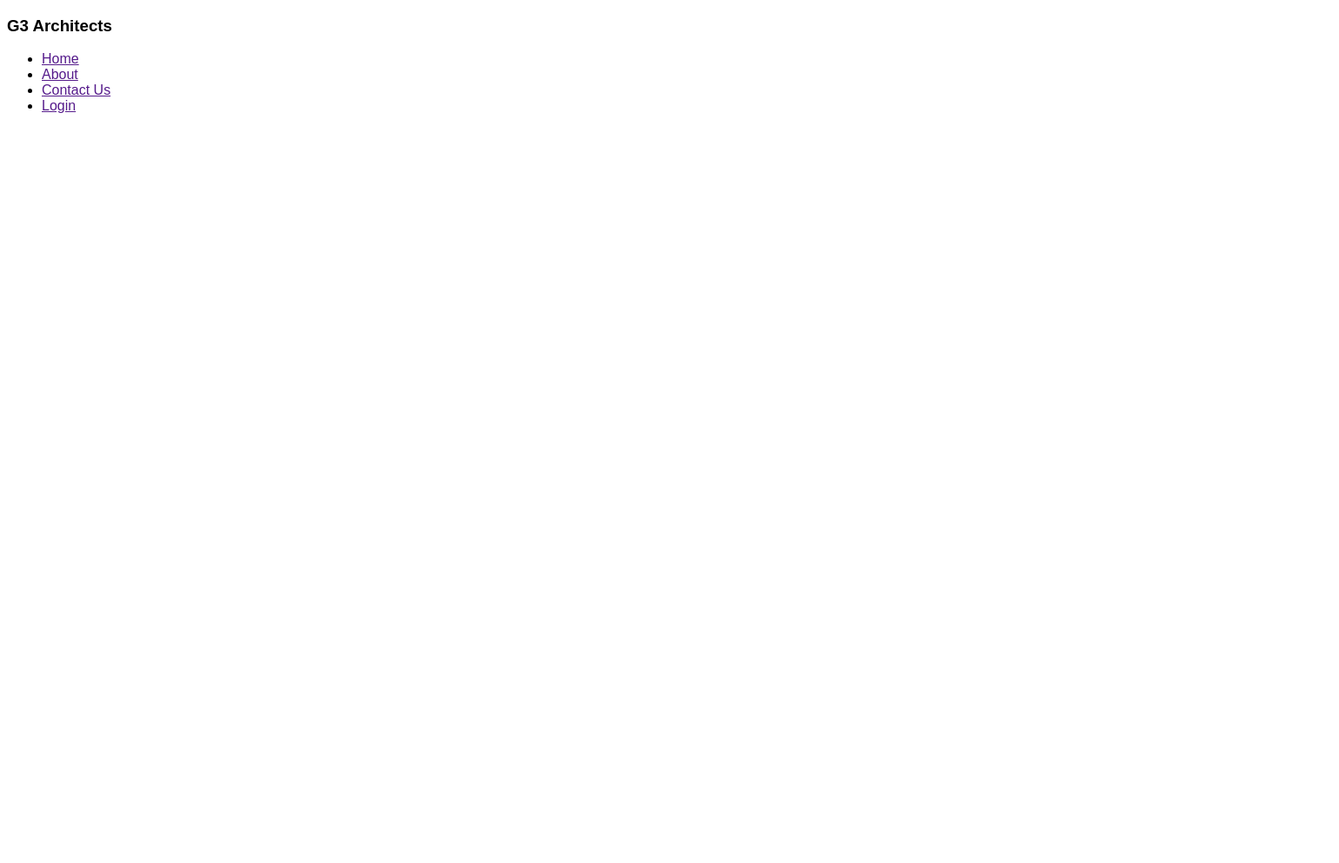
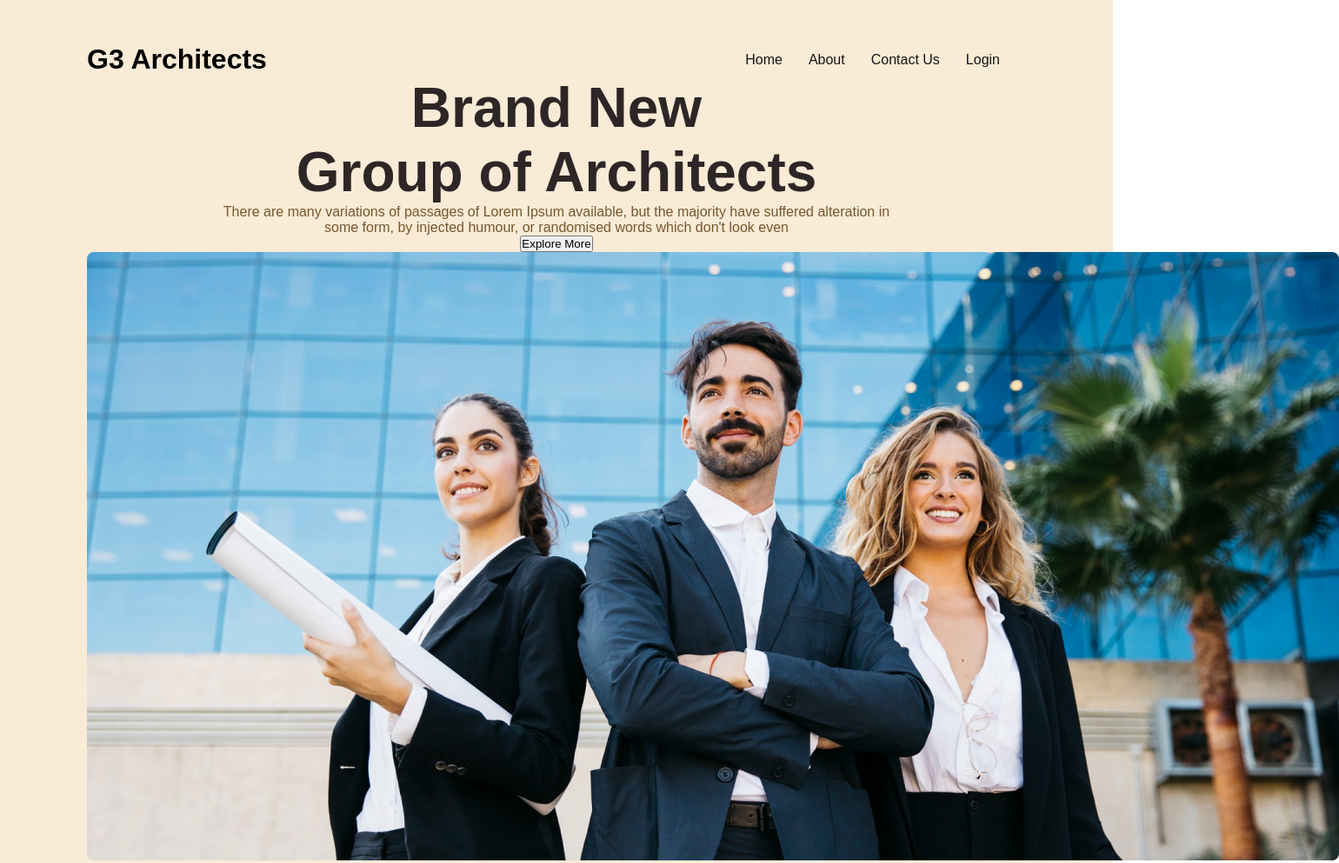
Before and after one commit to sumiph/module-9, a plain HTML site: page index.html in a window 1280 px wide. Shown: the top 993 px of the page at 87% size, 1540 px wide, since content can reach past the window. Before the commit the page ends 800 px from the top, so only its background shows below. Drawn offline with Linux system fonts and the light colour scheme.

Commit message:
banner added

```diff
--- a/index.html
+++ b/index.html
@@ -9,15 +9,27 @@
 <body>
     <header>
  <nav>
-    <h3>G3 Architects</h3>
+    <h3 class="nav-title" >G3 Architects</h3>
     <ul>
      <li><a href="">Home</a></li>
      <li><a href="">About</a></li>
      <li><a href="">Contact Us </a></li>
      <li><a href="">Login</a></li>
     </ul>
+ </nav>
+ <div class="bener">
+    <div class="banner-contend">
+        <h1 class="banner-title">Brand New <br>
+            Group of Architects
+            </h1>
+            <p class="banner-description">
+                There are many variations of passages of Lorem Ipsum available, but the majority have suffered alteration in some form, by injected humour, or randomised words which don't look even
+            </p>
+            <button class="btn-primary">Explore More</button>
+    </div>
 
- </nav>
+        <img src="./images/banner.png" alt="">
+ </div>
     </header>
     <main>
 
--- a/style.css
+++ b/style.css
@@ -1,3 +1,45 @@
 * {
+    margin: 0;
+    padding: 0;
     font-family: 'Work Sans', sans-serif;
 }
+header{
+    background-color: antiquewhite;
+    padding: 50px 100px;
+}
+nav{
+    display: flex;
+    justify-content: space-between;
+    align-items: center;
+}
+.nav-title{
+    font-size: 2em;
+    font-weight: 700;
+    color: black;
+}
+nav > ul{
+    display: flex;
+}
+nav ul li {
+    list-style: none;
+    margin-right: 30px;
+    font-weight: 500;
+}
+nav li a{
+text-decoration: none;
+color: rgb(22, 21, 21);
+}
+/*bammer styles*/
+.banner-contend{
+width: 800px;
+text-align: center;
+margin: 0 auto;
+}
+.banner-title{
+    font-size: 4em;
+    font-weight: 700;
+    color: rgb(46, 38, 38);
+}
+.banner-description{
+    color: rgb(116, 87, 45);
+}
```
